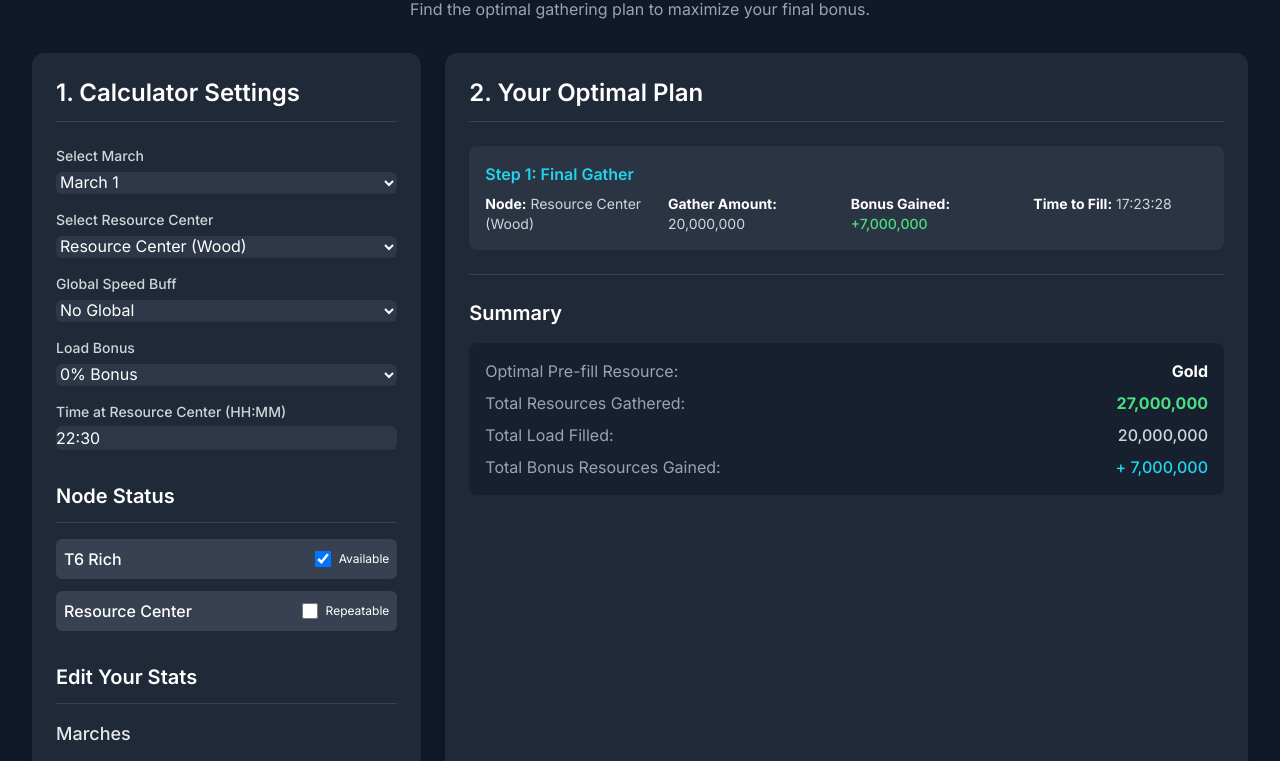
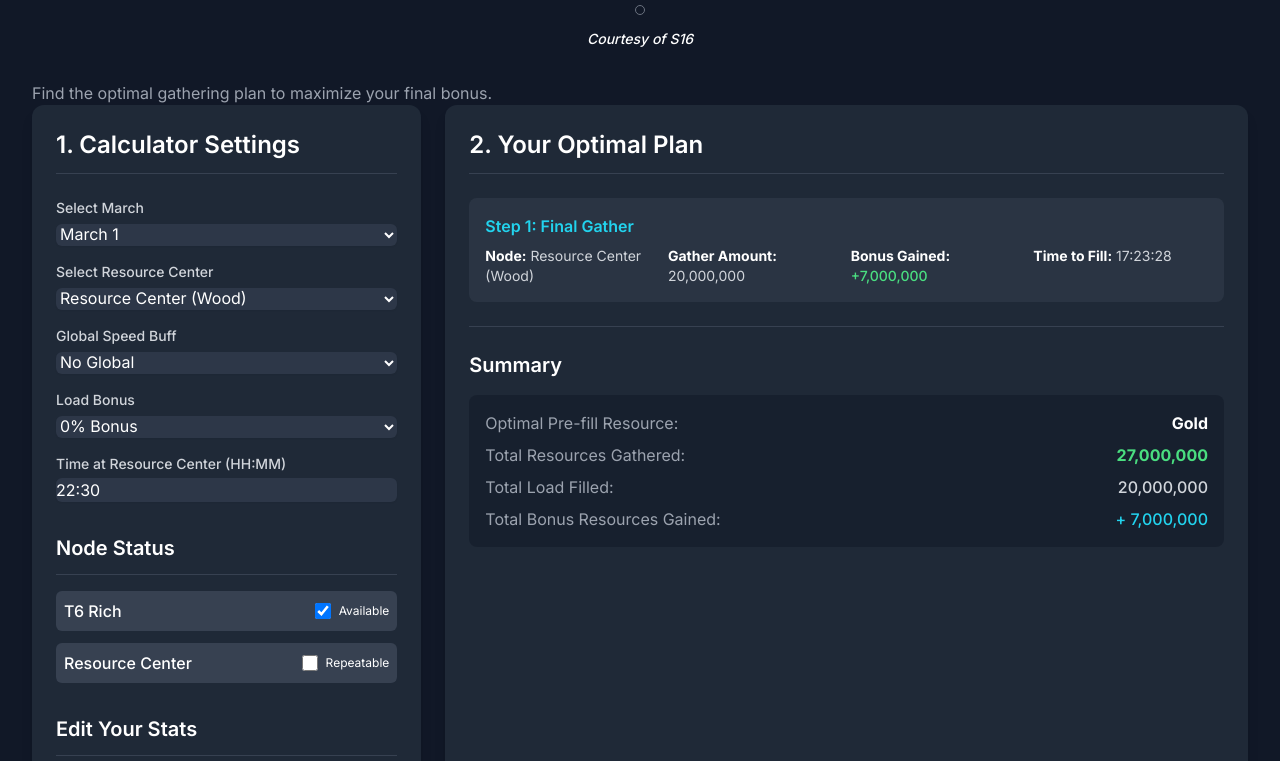
Before and after one commit to Sombrero16/Gathering-planner, a plain HTML site: page index.html in a window 1280 px wide. Shown: the part 83-844 px from the top of the page. Drawn offline with nearby package versions, Linux system fonts and the light colour scheme.

Commit message:
Add files via upload

```diff
--- a/index.html
+++ b/index.html
@@ -29,6 +29,9 @@
     <div class="max-w-7xl mx-auto">
         <header class="text-center mb-8">
             <h1 class="text-3xl sm:text-4xl font-bold text-cyan-400">Resource Gathering Optimizer</h1>
+        <div class="inline-block border p-1 border-gray-500 rounded-lg mt-4"></div>
+            <p class="text-xs sm:text-sm text-white-400 font-medium italic mt-2">Courtesy of S16</p>
+        </div>
             <p class="text-gray-400 mt-2">Find the optimal gathering plan to maximize your final bonus.</p>
         </header>
 
```
